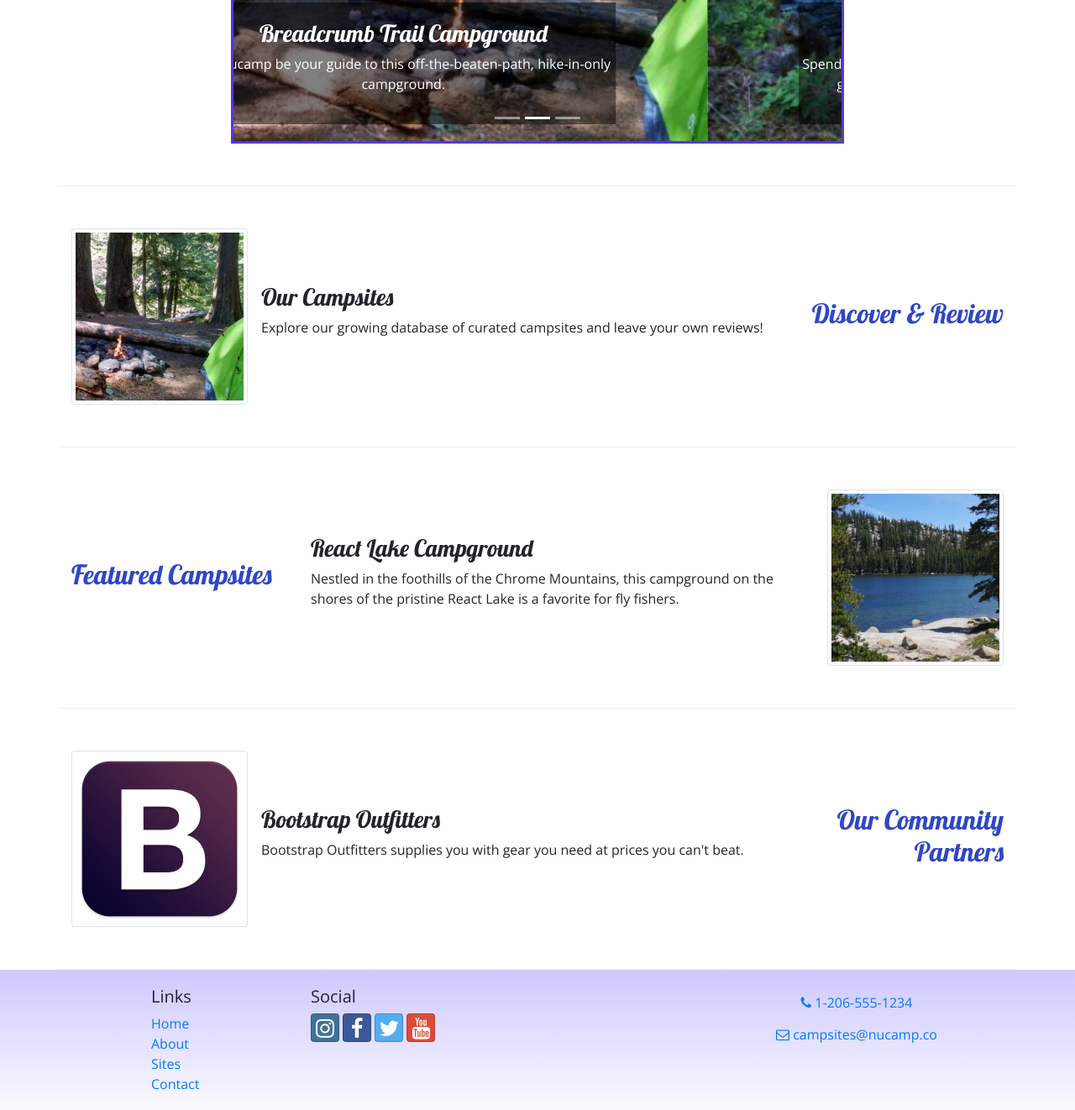
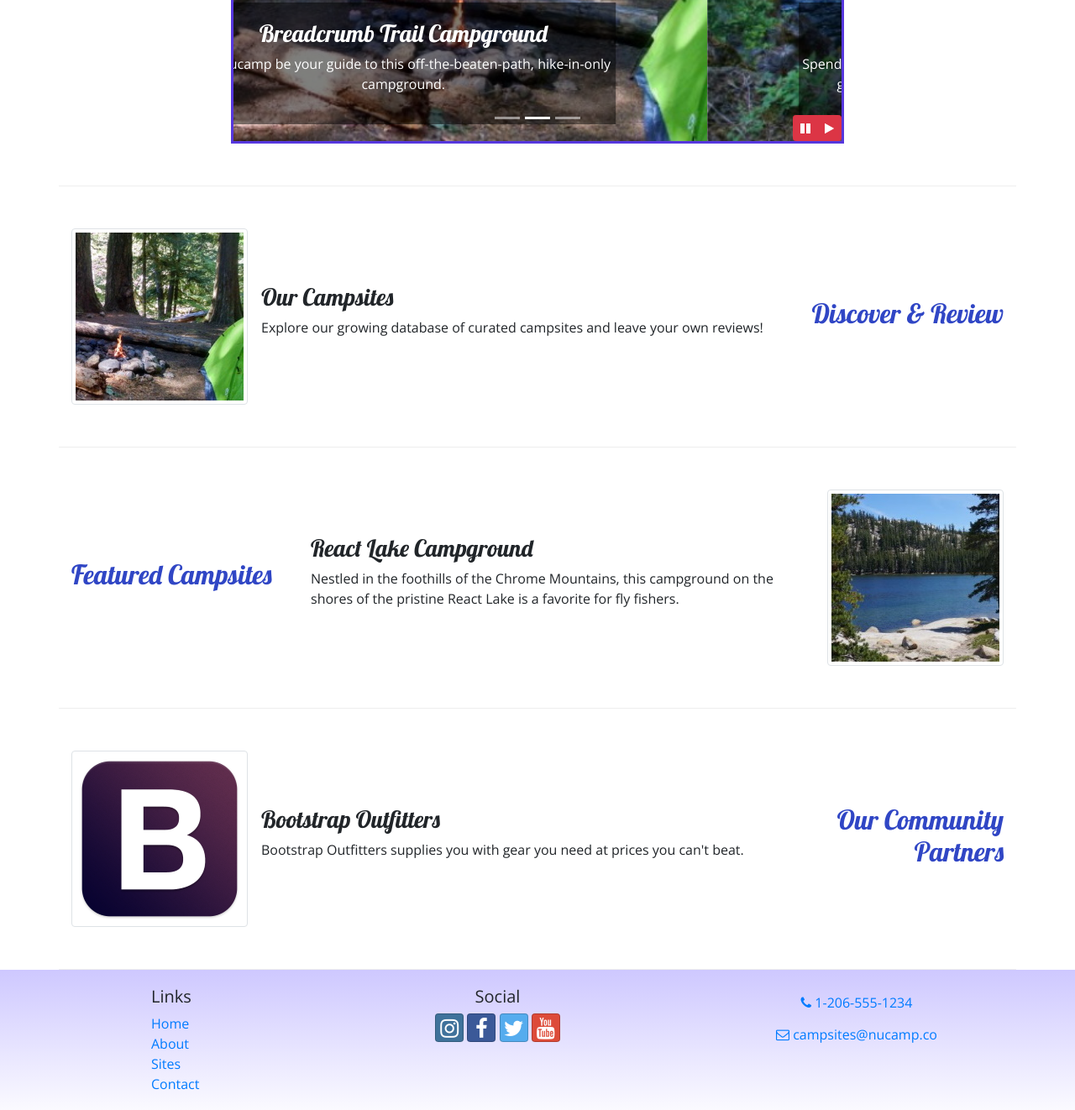
Before and after one commit to Tlowdev/Nucamp, a website: page index.html in a window 1280 px wide. Shown: the part 539-1861 px from the top of the page at 84% size. Drawn offline with nearby package versions, Linux system fonts and the light colour scheme.

Commit message:
Bootstap jQuery Part 1

```diff
--- a/css/styles.css
+++ b/css/styles.css
@@ -43,3 +43,9 @@ header h2 {
 .carousel {
     border: solid #5637DD;
 }
+
+#carouselButton {
+    position: absolute;
+    right: 0;
+    bottom: 0;
+}
--- a/index.html
+++ b/index.html
@@ -90,10 +90,10 @@
                             </div>
                         </form>
                     </div>
-                    </div>
-                    </div>
+             </div>
         </div>
-<nav class="navbar navbar-expand-sm navbar-dark sticky-top">
+     </div>
+    <nav class="navbar navbar-expand-sm navbar-dark sticky-top">
         <div class="container">
             <a class="navbar-brand" href="#"><img src="img/logo.png" height="30" width="30" /></a>
         <button class="navbar-toggler" type="button" data-toggle="collapse" data-target="#nucampNavbar">
@@ -192,6 +192,14 @@
                         <span class="carousel-control-next-icon"> </span>
                         <span class="sr-only">Next </span>
                     </a>
+                    <div class="btn-group" id="carouselButton">
+                        <button class="btn btn-danger btn-sm" id="carouselPause">
+                            <i class="fa fa-pause"></i>
+                        </button>
+                        <button class="btn btn-danger btn-sm" id="carouselPlay">
+                            <i class="fa fa-play"></i>
+                        </button>
+                    </div>
                 </div>
             </div>
         </div>
@@ -252,7 +260,7 @@
                         <li><a href="contactus.html">Contact</a></li>
                     </ul>
                 </div>
-                <div class="col-6 col-sm-5">
+                <div class="col-6 col-sm-5 text-center">
                 	<h5>Social</h5>
                     <a class="btn btn-social-icon btn-instagram" href="http://instagram.com/"><i class="fa fa-instagram"></i></a>
                     <a class="btn btn-social-icon btn-facebook" href="http://facebook.com/"><i class="fa fa-facebook"></i></a>
@@ -272,7 +280,17 @@
     <script src="node_modules/popper.js/dist/umd/popper.min.js"></script>
     <script src="node_modules/bootstrap/dist/js/bootstrap.min.js"></script>
 
-
+   <script>
+       $(function() {
+           $(".carousel").carousel( {interval: 2000} );
+           $("#carouselPause").click(function() {
+               $(".carousel").carousel("pause");
+           });
+           $("#carouselPlay").click(function() {
+               $(".carousel").carousel("cycle");
+           });
+       });
+   </script>
 
 </body>
 
```
